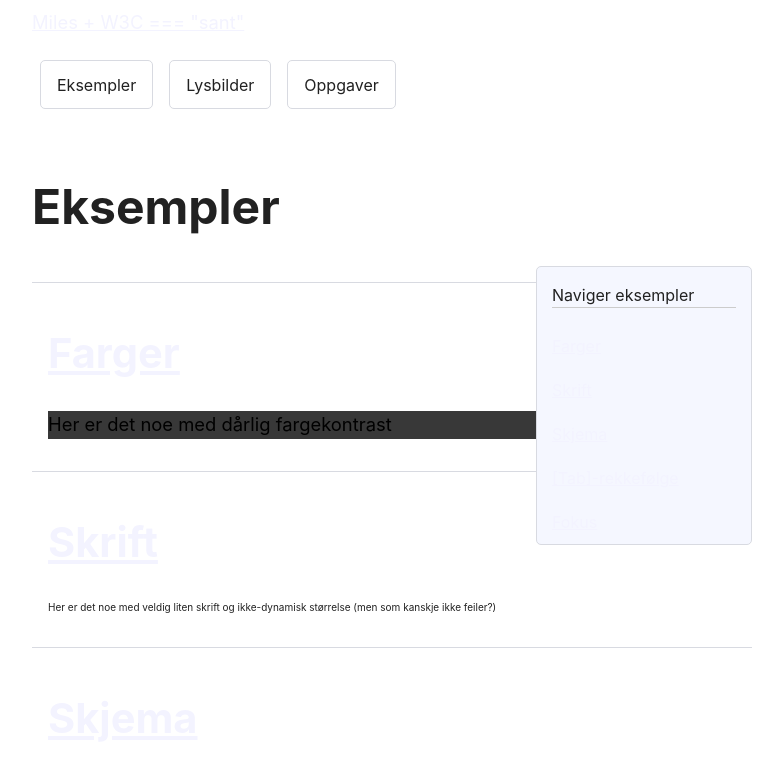
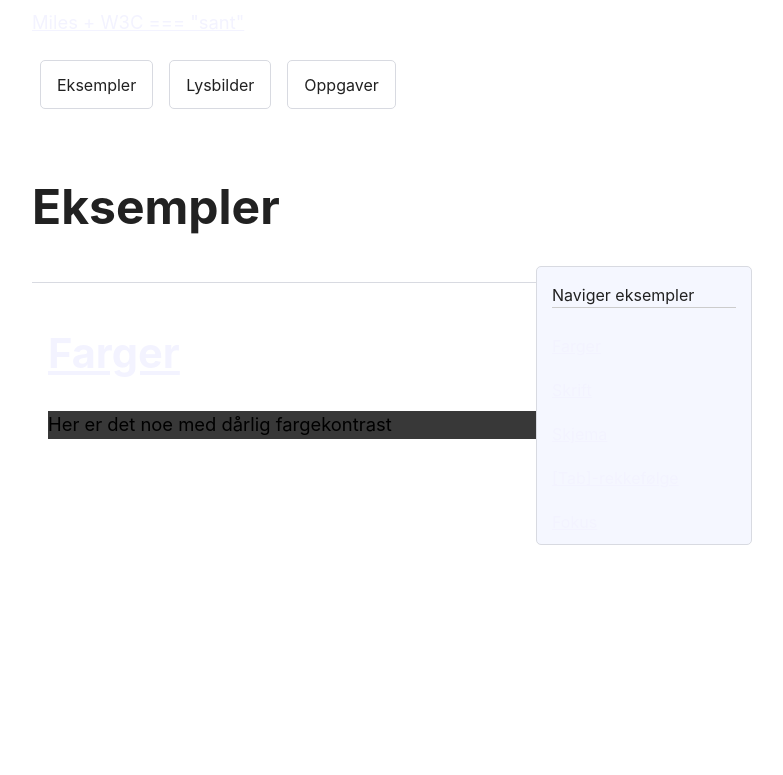
Before and after one commit to skaihigh/uu-workshop, a React (Vite) app in the folder uu-workshop/: page /eksempler in a window 1280 px wide. Shown: the top 775 px of the page, without its empty margins (248-1031 px from the left). Built offline with nearby package versions, Linux system fonts and the light colour scheme.

Commit message:
cool navigation

```diff
--- /dev/null
+++ b/uu-workshop/src/components/SiteSection.scss
@@ -0,0 +1,3 @@
+section {
+  min-height: 200vh;
+}
--- a/uu-workshop/src/components/SiteSection.tsx
+++ b/uu-workshop/src/components/SiteSection.tsx
@@ -1,3 +1,5 @@
+import './SiteSection.scss'
+
 export interface SiteSectionProps {
   title: string
   children: React.ReactNode
```
